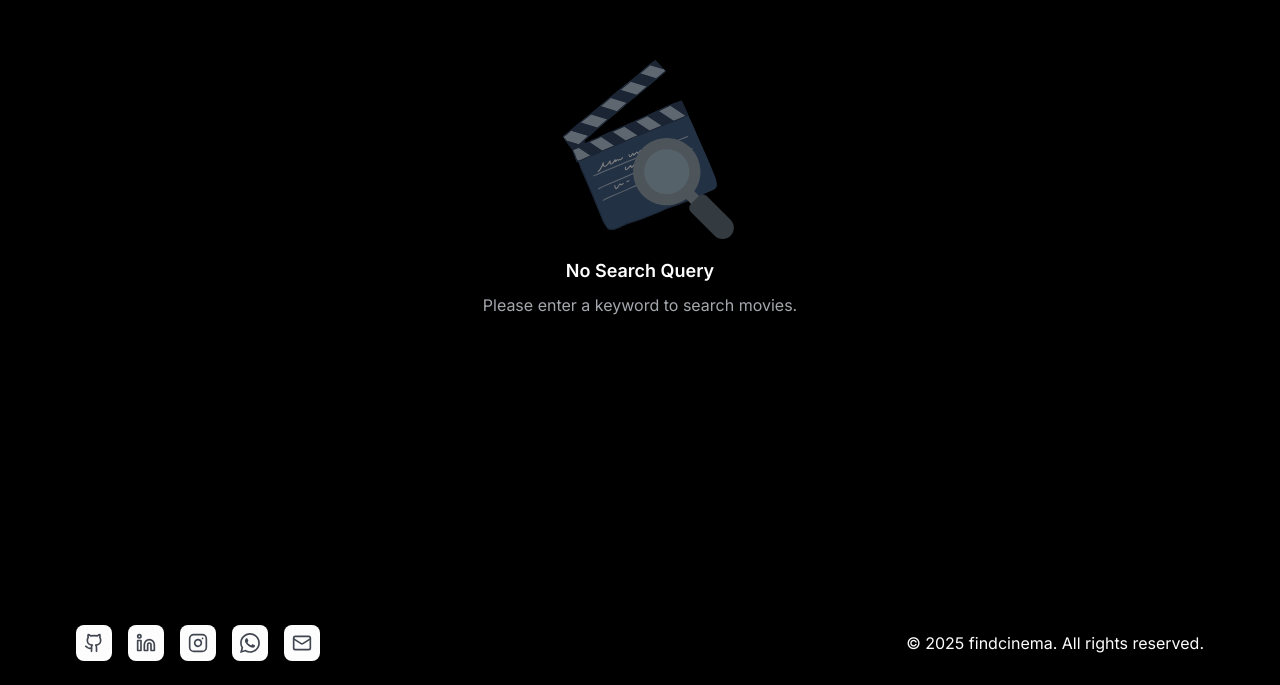
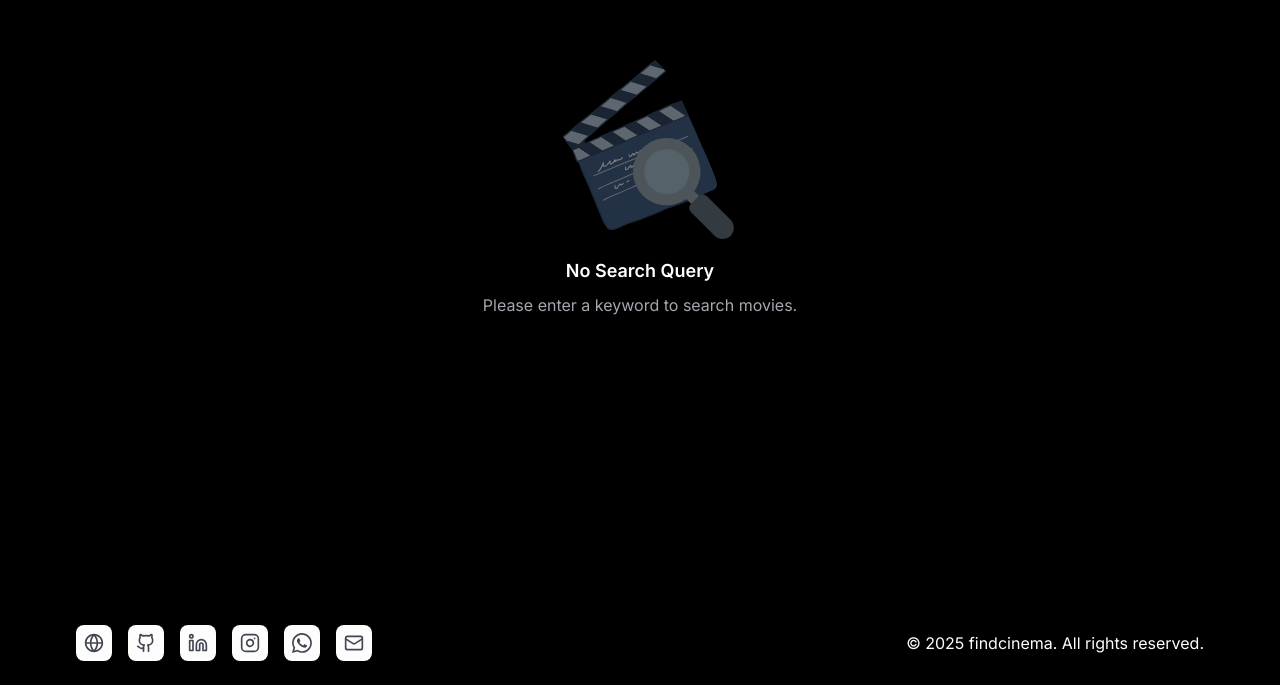
Before and after one commit to muhammadnuribnuhubab/movie-explorer-app, a Next.js app: page /search in a window 1280 px wide. Shown: the part 305-990 px from the top of the page. Built offline with nearby package versions, Linux system fonts and the light colour scheme; no server answers.

Commit message:
add: link to my portfolio on footer

```diff
--- a/components/layout/Footer.tsx
+++ b/components/layout/Footer.tsx
@@ -4,6 +4,7 @@ import React from 'react';
 import {
   EmailIcon,
   GitHubIcon,
+  GlobeIcon,
   InstagramIcon,
   LinkedInIcon,
   WhatsAppIcon,
@@ -15,6 +16,14 @@ export const Footer = () => {
     <footer className='max-w-[1160px] mx-auto w-full bg-black py-6 mt-10 md:mt-20 px-xl'>
       <div className=' mx-auto flex flex-col md:flex-row justify-center md:justify-between items-center gap-2'>
         <div className='flex gap-2 md:gap-4'>
+          <Link
+            href='https://nuribnuu.vercel.app'
+            target='_blank'
+            rel='noopener noreferrer'
+            className='p-2 bg-neutral-25 rounded-md hover:bg-neutral-300 transition'
+          >
+            <GlobeIcon className='size-5 text-neutral-700' />
+          </Link>
           <Link
             href='https://github.com/nuribnuu'
             target='_blank'
--- a/components/ui/Icons.tsx
+++ b/components/ui/Icons.tsx
@@ -548,3 +548,21 @@ export const WhatsAppIcon = ({ size = 24, ...props }: IconProps) => (
     />
   </svg>
 );
+
+export const GlobeIcon = ({ size = 24, ...props }: IconProps) => (
+  <svg
+    {...props}
+    width={size}
+    height={size}
+    viewBox='0 0 24 24'
+    fill='none'
+    xmlns='http://www.w3.org/2000/svg'
+  >
+    <path
+      fillRule='evenodd'
+      clipRule='evenodd'
+      d='M3.05493 11H7.03227C7.21079 8.23716 8.12575 5.58161 9.6685 3.30493C6.13988 4.24871 3.46579 7.2833 3.05493 11ZM12 3.51468C10.2747 5.64943 9.2404 8.26127 9.03706 11H14.9629C14.7596 8.26127 13.7253 5.64943 12 3.51468ZM14.9629 13H9.03706C9.2404 15.7387 10.2747 18.3506 12 20.4853C13.7253 18.3506 14.7596 15.7387 14.9629 13ZM9.6685 20.6951C8.12575 18.4184 7.21079 15.7628 7.03227 13H3.05493C3.46579 16.7167 6.13988 19.7513 9.6685 20.6951ZM14.3315 20.6951C15.8743 18.4184 16.7892 15.7628 16.9677 13H20.9451C20.5342 16.7167 17.8601 19.7513 14.3315 20.6951ZM20.9451 11H16.9677C16.7892 8.23716 15.8743 5.58161 14.3315 3.30493C17.8601 4.24871 20.5342 7.2833 20.9451 11ZM1 12C1 5.92487 5.92487 1 12 1C18.0751 1 23 5.92487 23 12C23 18.0751 18.0751 23 12 23C5.92487 23 1 18.0751 1 12Z'
+      fill='currentColor'
+    />
+  </svg>
+);
```
